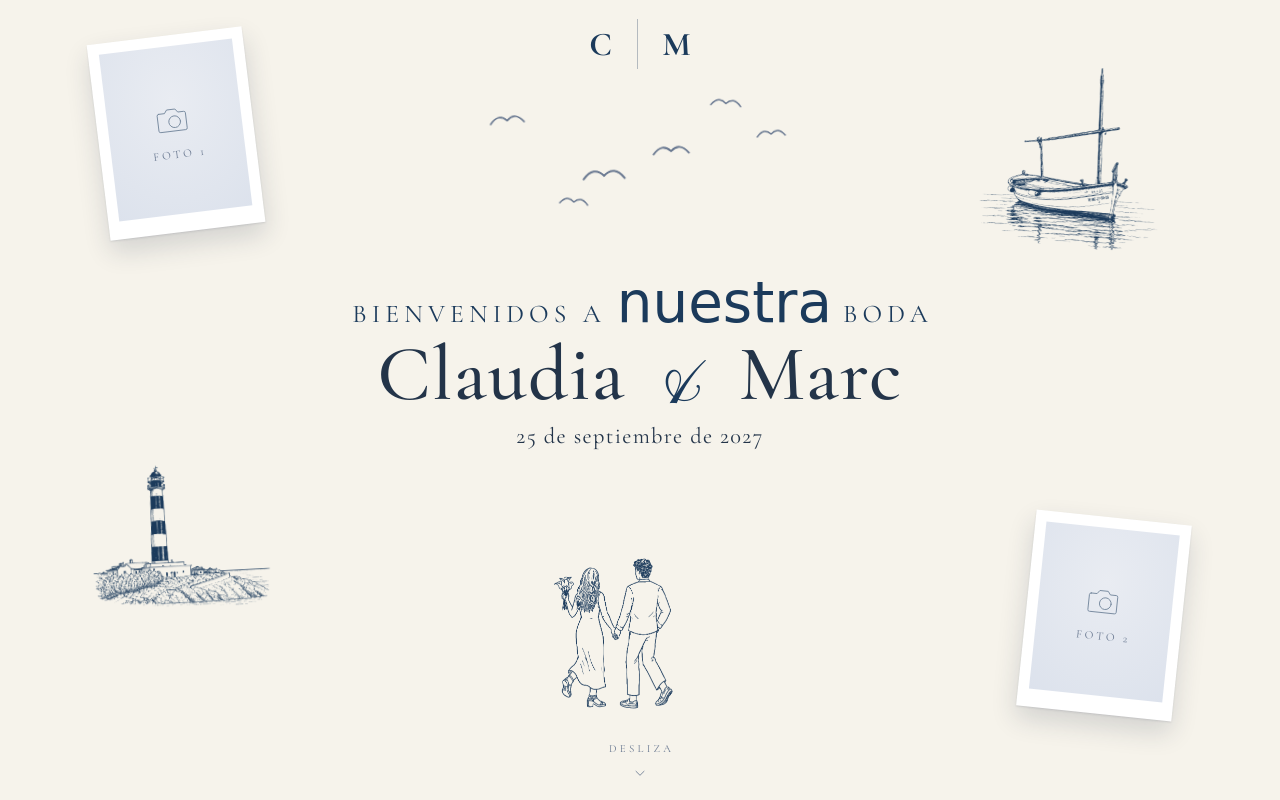
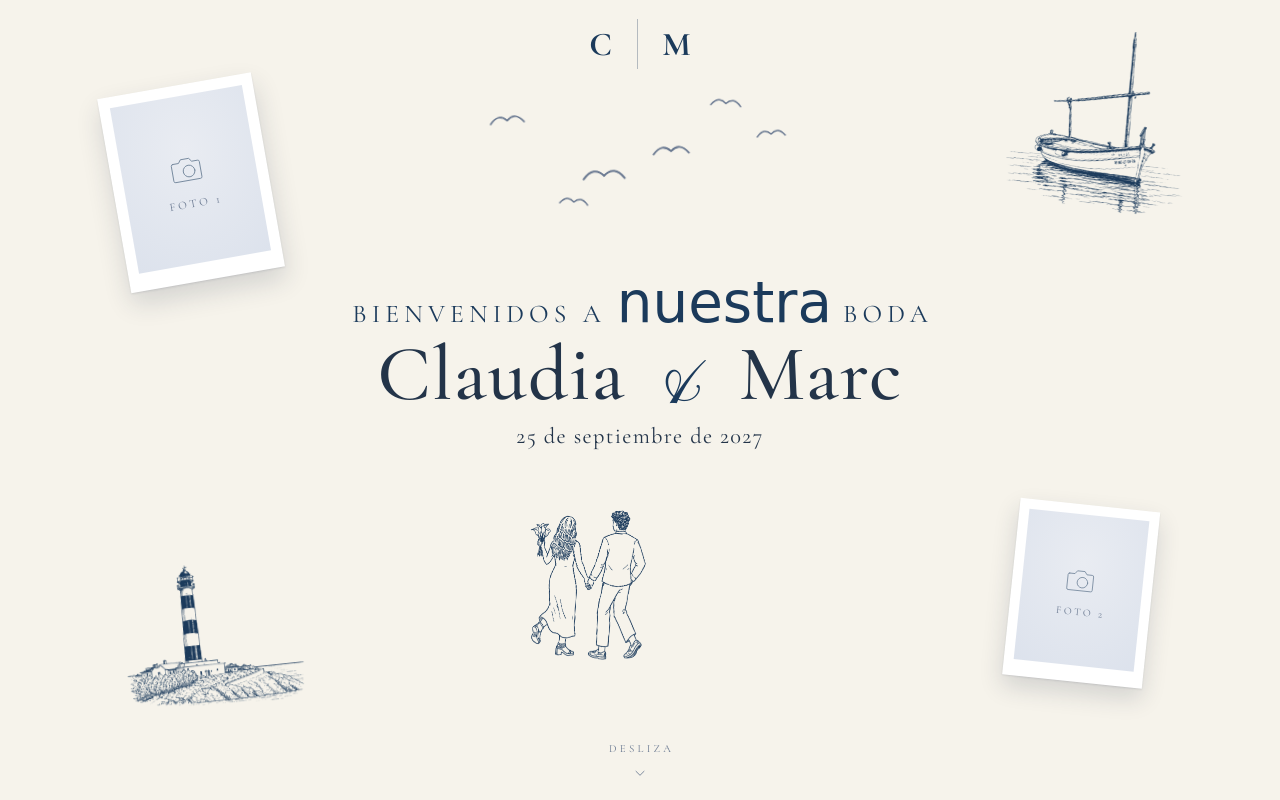
Before and after one commit to MarcHalioua/Boda, a plain HTML site: page index.html in a window 1280 px wide. Shown: the top 800 px of the page. Drawn offline with nearby package versions, Linux system fonts and the light colour scheme; a web font is replaced by a local one.

Commit message:
Portada: dispersion mas informal de fotos/dibujos; RSVP: pareja a la derecha, faro a la izquierda, nota de parking a dos lineas
Co-Authored-By: Claude Opus 4.8 <noreply@anthropic.com>
Claude-Session: https://claude.ai/code/session_01PECDRHU6Q1FwnhrxtXYGC4

```diff
--- a/index.html
+++ b/index.html
@@ -146,8 +146,8 @@
     box-shadow:0 1px 2px rgba(31,45,66,.12),0 12px 26px rgba(31,45,66,.16);
     transition:transform .5s cubic-bezier(.2,.7,.2,1),box-shadow .5s ease;
   }
-  .ph-a .frame{transform:rotate(-7deg);}
-  .ph-b .frame{transform:rotate(6deg);}
+  .ph-a .frame{transform:rotate(-10deg) translate(4%,26%);}
+  .ph-b .frame{transform:rotate(6deg) translate(-16%,-10%) scale(.9);}
   .frame:hover{
     transform:rotate(0) translateY(-4px) scale(1.04);
     box-shadow:0 2px 4px rgba(31,45,66,.14),0 20px 40px rgba(31,45,66,.22);
@@ -174,15 +174,15 @@
   .illo{height:auto;max-width:100%;opacity:0;animation:fade 1.2s ease-out forwards;}
   .velero{
     grid-area:sail;justify-self:end;align-self:start;
-    margin-top:clamp(28px,6vh,74px);
+    margin-top:clamp(4px,1.2vh,20px);
     width:clamp(108px,14vw,180px);
-    transform:translateX(-34%) rotate(3deg);animation-delay:.6s;
+    transform:translateX(-18%) rotate(6deg);animation-delay:.6s;
   }
   .faro{
     grid-area:faro;justify-self:start;align-self:start;
     margin-top:0;
     width:clamp(108px,14vw,180px);
-    transform:translate(18%,-26%) rotate(-3deg);animation-delay:.72s;
+    transform:translate(36%,42%) rotate(-6deg);animation-delay:.72s;
   }
   .avarcas{
     position:absolute;
@@ -194,9 +194,9 @@
   }
   .couple{
     grid-area:cpl;justify-self:center;align-self:start;
-    width:clamp(74px,9.5vw,124px);          /* algo menor que el faro */
-    margin-top:clamp(34px,7vh,88px);        /* alineada con el faro */
-    transform:translateX(-22%);
+    width:clamp(74px,9.5vw,124px);
+    margin-top:clamp(10px,2.6vh,44px);
+    transform:translate(-44%,-10%) rotate(4deg);   /* descolocada del centro para romper la simetría */
     animation-delay:.9s;
   }
 
@@ -492,10 +492,10 @@
   /* adornos dispersos (mismos de la portada) */
   .rsvp-deco{ position:absolute; z-index:0; height:auto; pointer-events:none; }
   .rsvp .d-velero{ top:6%;  right:14%; width:clamp(120px,13vw,185px); transform:rotate(4deg); }
-  /* faro a la derecha de las preguntas, alineado verticalmente con el barco */
-  .rsvp .d-faro{   top:45%; right:14%; left:auto; width:clamp(108px,12vw,168px); transform:rotate(-3deg); }
-  /* pareja mucho más grande, a la izquierda, abarcando de "¿Vendrás?" a "Kosher" */
-  .rsvp .d-pareja{ top:31%; left:2%; width:auto; height:clamp(300px,54vh,450px); transform:rotate(-3deg); }
+  /* faro a la izquierda, dejando libre la derecha para la pareja */
+  .rsvp .d-faro{   top:54%; left:3%; right:auto; width:clamp(108px,12vw,168px); transform:rotate(-3deg); }
+  /* pareja a la derecha, abarcando de "¿Vendrás a la boda?" a "¿Te apetece pescado?" */
+  .rsvp .d-pareja{ top:30%; right:1%; left:auto; width:auto; height:clamp(300px,54vh,450px); transform:rotate(2deg); }
   @media (max-width:760px){
     .rsvp-deco{ display:none; }   /* en móvil, formulario limpio */
   }
@@ -514,7 +514,7 @@
   .seguro-msg{ font-family:var(--f-display); font-style:italic; font-size:clamp(1rem,1.9vw,1.2rem); color:var(--navy-soft); }
   .field{ display:flex; flex-direction:column; gap:.6em; }
   .field .q{ font-family:var(--f-display); font-size:clamp(1.1rem,2.1vw,1.35rem); color:var(--ink); line-height:1.3; }
-  .field .note{ font-size:clamp(.74rem,1.4vw,.84rem); color:var(--navy-soft); line-height:1.35; }
+  .field .note{ font-size:clamp(.74rem,1.4vw,.84rem); color:var(--navy-soft); line-height:1.35; max-width:40ch; }
   .rsvp input[type=text], .rsvp textarea{
     font-family:var(--f-display); font-size:1.05rem; color:var(--ink);
     background:#fff; border:1px solid var(--hair); border-radius:4px;
```
